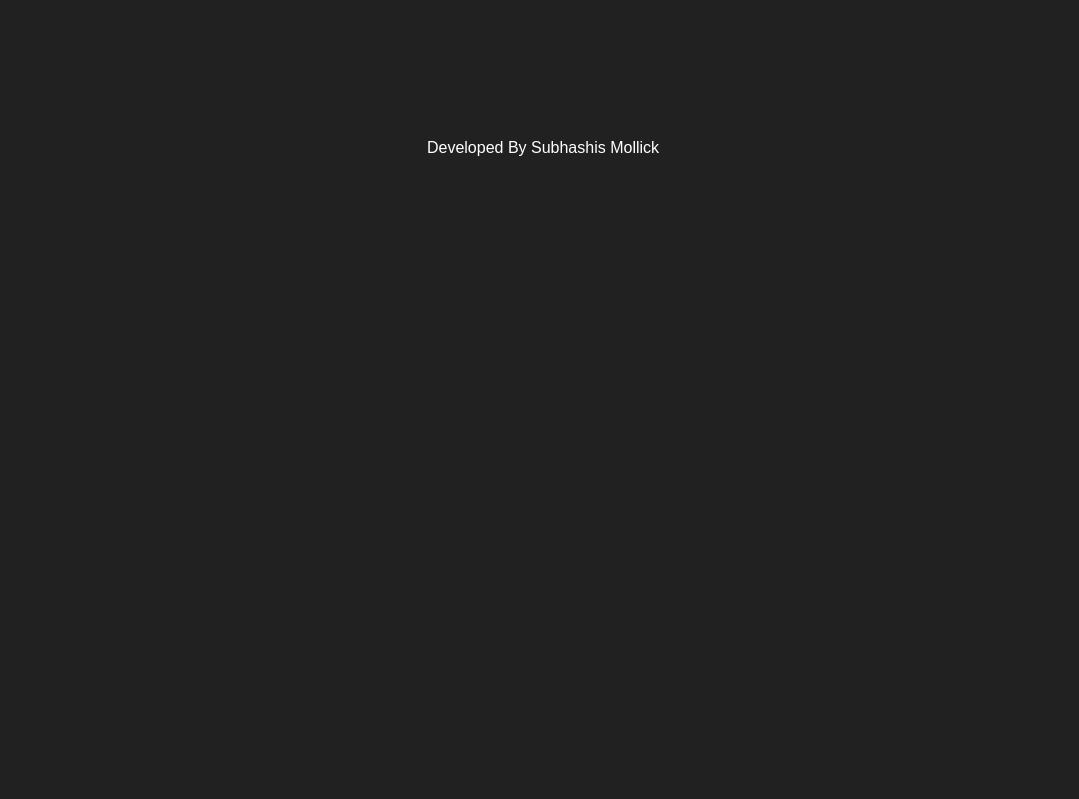
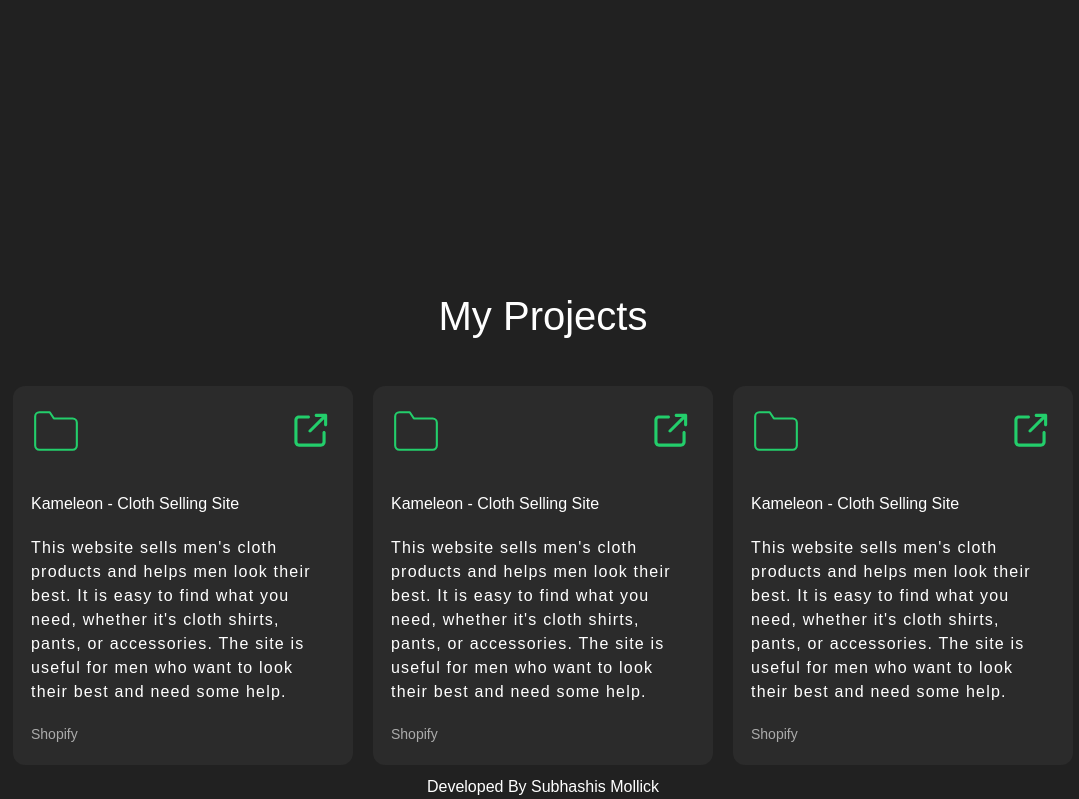
Before and after one commit to subhashiscse/My-Portfolio, a React (Vite) app: page / in a window 1280 px wide. Shown: the part 664-1463 px from the top of the page, without its empty margins (97-1176 px from the left). Before the commit the page ends 824 px from the top, so only its background shows below. Built offline with nearby package versions, Linux system fonts and the light colour scheme.

Commit message:
Project added done

```diff
--- a/src/components/Body/Body.jsx
+++ b/src/components/Body/Body.jsx
@@ -4,7 +4,7 @@ import { Container } from "./styles"
 import { Hero } from "../Hero/Hero.jsx"
 // import { About } from "../About/About";
 // import { Contact } from "../Contact/Contact";
-import { Project } from "../Project/Project";
+import { Project } from "../Project/Project.jsx";
 
 
 
@@ -255,7 +255,7 @@ class Body extends Component {
                     }}
                 />
                 <Hero/>
-                {/* <Project/> */}
+                <Project/>
             </Container>
         );
     }
--- a/src/components/Header/Header.jsx
+++ b/src/components/Header/Header.jsx
@@ -33,13 +33,10 @@ export function Header() {
 
         <nav className={isActive ? 'active' : ''}>
           {navLinks.map((link)=>(
-            <NavHashLink smooth to="#{link.id}" onClick={closeMenu} >
+            <NavHashLink smooth to={`#${link.id}`} onClick={closeMenu} >
               <span className='font-bold'>{link.title}</span>
             </NavHashLink>
           ))}
-          {/* <a href="" download className="button">
-            CV
-          </a> */}
         </nav>
 
         <div
--- a/src/components/Hero/Hero.jsx
+++ b/src/components/Hero/Hero.jsx
@@ -1,7 +1,5 @@
 import { styles } from "../../styles.js";
 import subhashis from "../../assets/subhashis.png";
-import { NavHashLink } from "react-router-hash-link"
-import { BrowserRouter } from "react-router-dom"
 
 
 export function Hero() {
--- /dev/null
+++ b/src/components/Project/Project.jsx
@@ -0,0 +1,76 @@
+import { Container } from "./styles";
+import React from 'react';
+import externalLink from "../../assets/external-link.svg"
+
+export function Project() {
+  return (
+    <Container id="project">
+      <h2>My Projects</h2>
+      <div className="projects">
+          <div className="project">
+            <header>
+              <svg width="50" xmlns="http://www.w3.org/2000/svg" role="img" viewBox="0 0 24 24" fill="none" stroke="#23ce6b " stroke-width="1" stroke-linecap="round" stroke-linejoin="round" ><title>Folder</title><path d="M22 19a2 2 0 0 1-2 2H4a2 2 0 0 1-2-2V5a2 2 0 0 1 2-2h5l2 3h9a2 2 0 0 1 2 2z"></path></svg>
+              <div className="project-links">
+                <a href="https://kameleon.co.in/" target="_blank" rel="noreferrer">
+                  <img src={externalLink} alt="Visit site" />
+                </a>
+              </div>
+            </header>
+            <div className="body">
+              <h3>Kameleon - Cloth Selling Site</h3>
+              <p>
+              This website sells men's cloth products and helps men look their best. It is easy to find what you need, whether it's cloth shirts, pants, or accessories. The site is useful for men who want to look their best and need some help.
+              </p>
+            </div>
+            <footer>
+              <ul className="tech-list">
+                <li>Shopify</li>
+              </ul>
+            </footer>
+          </div>
+          <div className="project">
+            <header>
+              <svg width="50" xmlns="http://www.w3.org/2000/svg" role="img" viewBox="0 0 24 24" fill="none" stroke="#23ce6b " stroke-width="1" stroke-linecap="round" stroke-linejoin="round" ><title>Folder</title><path d="M22 19a2 2 0 0 1-2 2H4a2 2 0 0 1-2-2V5a2 2 0 0 1 2-2h5l2 3h9a2 2 0 0 1 2 2z"></path></svg>
+              <div className="project-links">
+                <a href="https://kameleon.co.in/" target="_blank" rel="noreferrer">
+                  <img src={externalLink} alt="Visit site" />
+                </a>
+              </div>
+            </header>
+            <div className="body">
+              <h3>Kameleon - Cloth Selling Site</h3>
+              <p>
+              This website sells men's cloth products and helps men look their best. It is easy to find what you need, whether it's cloth shirts, pants, or accessories. The site is useful for men who want to look their best and need some help.
+              </p>
+            </div>
+            <footer>
+              <ul className="tech-list">
+                <li>Shopify</li>
+              </ul>
+            </footer>
+          </div>
+          <div className="project">
+            <header>
+              <svg width="50" xmlns="http://www.w3.org/2000/svg" role="img" viewBox="0 0 24 24" fill="none" stroke="#23ce6b " stroke-width="1" stroke-linecap="round" stroke-linejoin="round" ><title>Folder</title><path d="M22 19a2 2 0 0 1-2 2H4a2 2 0 0 1-2-2V5a2 2 0 0 1 2-2h5l2 3h9a2 2 0 0 1 2 2z"></path></svg>
+              <div className="project-links">
+                <a href="https://kameleon.co.in/" target="_blank" rel="noreferrer">
+                  <img src={externalLink} alt="Visit site" />
+                </a>
+              </div>
+            </header>
+            <div className="body">
+              <h3>Kameleon - Cloth Selling Site</h3>
+              <p>
+              This website sells men's cloth products and helps men look their best. It is easy to find what you need, whether it's cloth shirts, pants, or accessories. The site is useful for men who want to look their best and need some help.
+              </p>
+            </div>
+            <footer>
+              <ul className="tech-list">
+                <li>Shopify</li>
+              </ul>
+            </footer>
+          </div>
+      </div>
+    </Container>
+  );
+}
--- a/src/components/Project/Project.tsx
+++ /dev/null
@@ -1,19 +0,0 @@
-import services from '../../static/config.js'
-import React, { Component } from 'react';
-const ServiceCard = ({index, title, icon}) => {
-  return (
-      <div options={{max:45, scale: 1, speed:450}} className={'bg-tertiary rounded-[20px] py-5 px-12 min-h-[280px] flex justify-evenly items-center flex-col'}>
-            <img src="" alt={title} className={'w-16 h-16 object-contain'} />
-          <h3 className={'text-white text-[20px] font-bold text-center'}>{title}</h3>
-      </div>
-  )
-}
-export function Project() {
-  return (
-    <div className={'mt-20 flex flex-wrap gap-10'}>
-      {services.map((service, index)=> (
-          <ServiceCard key={service.title} index={index} {...service} />
-      ))}
-    </div>
-  );
-}
```
